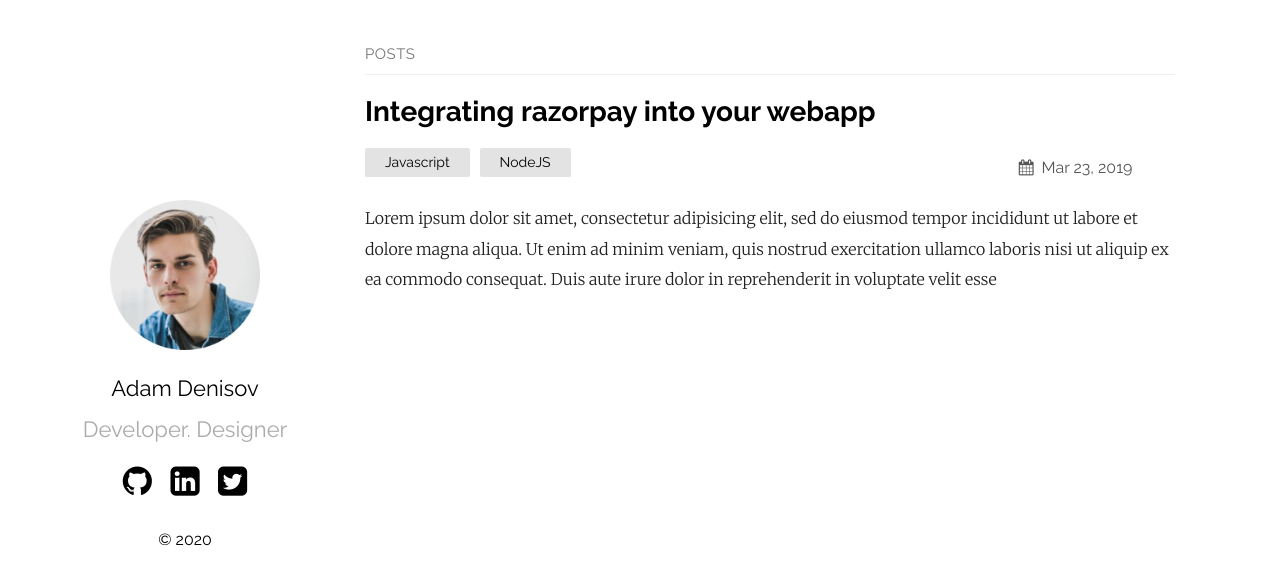
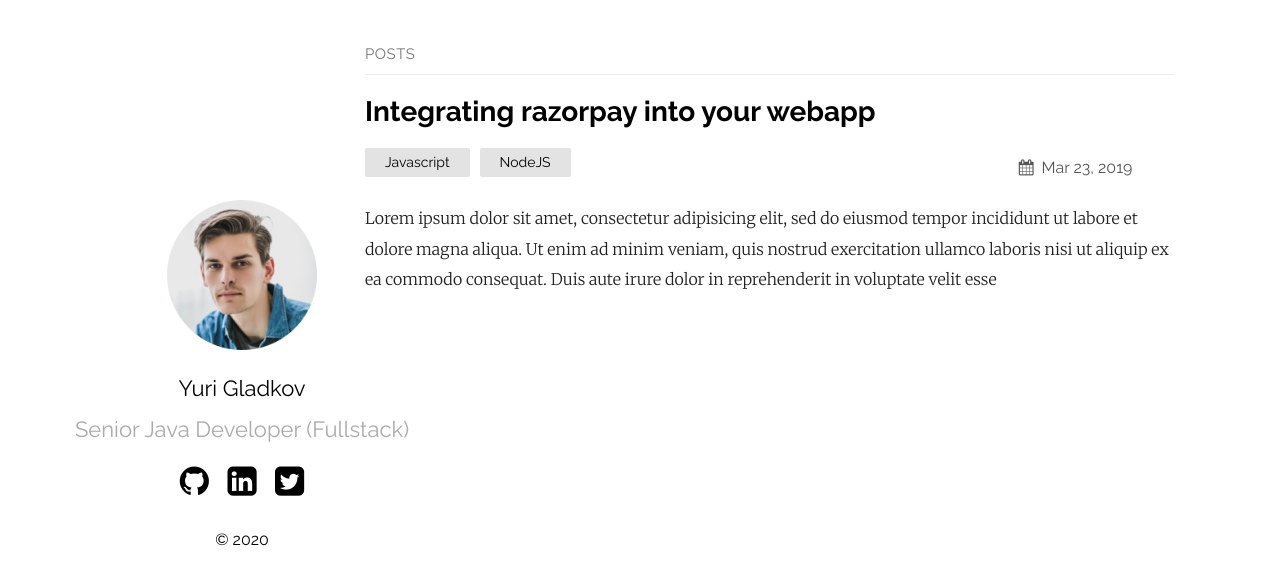
Before and after one commit to entrasynctech/entrasynctech.github.io, a Jekyll site: the page built from index.md, in a window 1280 px wide. Shown: the top 585 px of the page. Built offline with Jekyll 4.4.1, drawn with Linux system fonts in a browser that asks for light colours.

Commit message:
Update _config.yml

```diff
--- a/_config.yml
+++ b/_config.yml
@@ -12,16 +12,16 @@ show_excerpts: true # set to true to show excerpts on the homepage
 sass:
   sass_dir: _sass
 plainwhite:
-  name: Adam Denisov
-  tagline: Developer. Designer
+  name: Yuri Gladkov
+  tagline: Senior Java Developer (Fullstack)
   date_format: "%b %-d, %Y"
   sitemap: true # set to true to generate sitemap.xml content
 
   # generate social links in footer
   social_links:
-    twitter: thelehhman
+    twitter: cyberglad
     github:  thelehhman
-    linkedIn: in/thelehhman
+    linkedIn: in/yuri-gladkov/
     rss: rss
     # dribbble: jekyll
     # facebook: jekyll
@@ -45,8 +45,8 @@ plainwhite:
 
 # If you want to link only specific pages in your header, uncomment
 # this and add the path to the pages in order as they should show up
-#header_pages:
-# - about.md
+header_pages:
+ - about.md
 
 # Build settings
 theme: plainwhite
```
